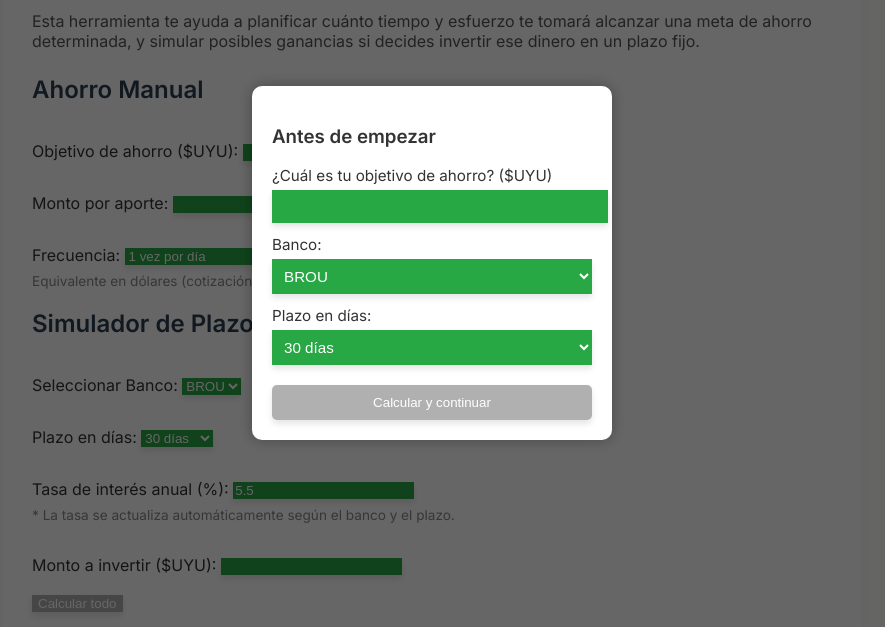
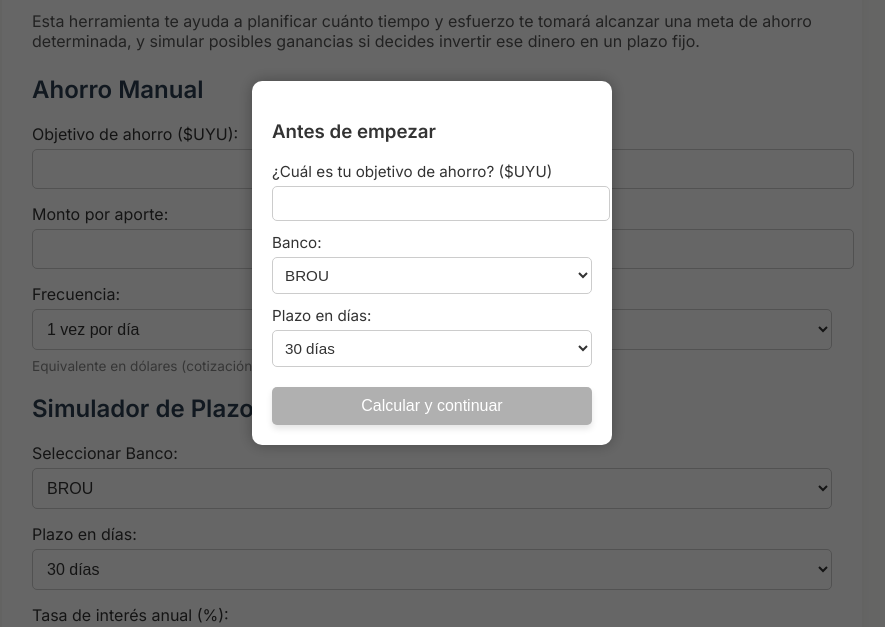
Before and after one commit to maniat1k/maniat1k.github.io, a plain HTML site: page ahorro.html in a window 1280 px wide. Shown: the part 137-764 px from the top of the page, without its empty margins (208-1093 px from the left). Drawn offline with nearby package versions, Linux system fonts and the light colour scheme.

Commit message:
Update ahorro.html

```diff
--- a/ahorro.html
+++ b/ahorro.html
@@ -44,14 +44,34 @@
       display: block;
       margin-top: 15px;
     }
-    input, select, button {
-  background-color: #28a745; /* Verde acción */
+    input, select {
+  width: 100%;
+  padding: 10px;
+  margin-top: 5px;
+  border: 1px solid #ccc;
+  border-radius: 5px;
+  font-size: 1em;
+  background-color: white;
+  color: #333;
+}
+
+button {
+  width: 100%;
+  padding: 10px;
+  border: none;
+  border-radius: 5px;
+  font-size: 1em;
+  background-color: #28a745;
   color: white;
   cursor: pointer;
   margin-top: 20px;
-  border: none;
   box-shadow: 0 4px 6px rgba(0, 0, 0, 0.1);
   transition: background-color 0.3s ease, box-shadow 0.3s ease;
+}
+
+button:hover {
+  background-color: #218838;
+  box-shadow: 0 6px 12px rgba(0, 0, 0, 0.15);
 }
 button:hover {
   background-color: #218838;
```
